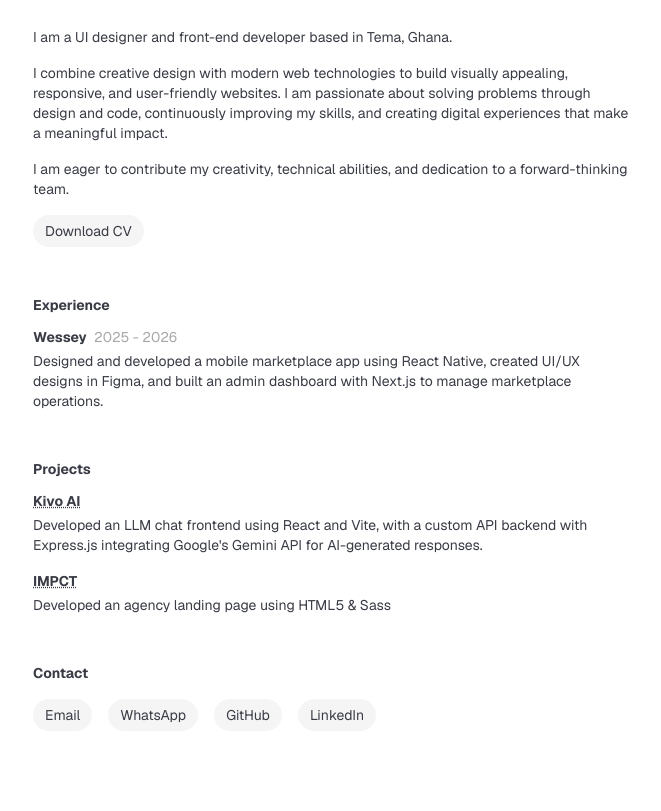
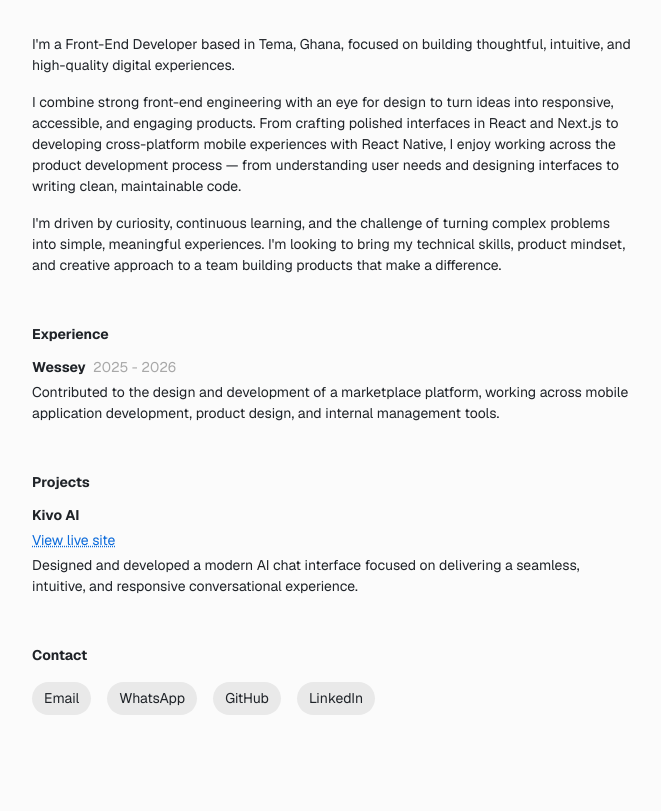
Before and after one commit to nanadua96/portfolio, a plain HTML site: page index.html in a window 1280 px wide. Shown: the part 121-932 px from the top of the page, without its empty margins (308-969 px from the left). Drawn offline with nearby package versions, Linux system fonts and the light colour scheme.

Commit message:
feat: enhance personal introduction and update project details in main content

```diff
--- a/index.html
+++ b/index.html
@@ -1,4 +1,5 @@
 <!doctype html>
+
 <html lang="en">
   <head>
     <meta charset="UTF-8" />
@@ -6,98 +7,83 @@
     <link rel="stylesheet" href="style.css" />
     <title>Nana Dua</title>
   </head>
+
   <body>
     <div class="container">
       <header class="header">
-        <a href="/" class="title logo">Nana Dua</a>
+        <a href="/" class="title-large name">Nana Dua</a>
         <p class="header-copy">
-          <span>
-            I am a UI designer and front-end developer based in Tema,
-            Ghana.</span
+          <span
+            >I'm a Front-End Developer based in Tema, Ghana, focused on building
+            thoughtful, intuitive, and high-quality digital experiences.</span
           >
           <span>
-            I combine creative design with modern web technologies to build
-            visually appealing, responsive, and user-friendly websites. I am
-            passionate about solving problems through design and code,
-            continuously improving my skills, and creating digital experiences
-            that make a meaningful impact.
+            I combine strong front-end engineering with an eye for design to
+            turn ideas into responsive, accessible, and engaging products. From
+            crafting polished interfaces in React and Next.js to developing
+            cross-platform mobile experiences with React Native, I enjoy working
+            across the product development process — from understanding user
+            needs and designing interfaces to writing clean, maintainable code.
           </span>
           <span>
-            I am eager to contribute my creativity, technical abilities, and
-            dedication to a forward-thinking team.</span
-          >
-          <a
-            href="https://pub-023345be739042c79d04b09f624d97e8.r2.dev/nana-dua-cv.pdf"
-            target="_blank"
-            class="button"
-            >Download CV</a
+            I'm driven by curiosity, continuous learning, and the challenge of
+            turning complex problems into simple, meaningful experiences. I'm
+            looking to bring my technical skills, product mindset, and creative
+            approach to a team building products that make a difference.</span
           >
         </p>
       </header>
 
-      <main>
+      <main class="main">
         <!-- Experience -->
-        <section class="projects-wrapper">
-          <h2 class="title2">Experience</h2>
-          <div class="items-wrapper">
-            <div class="project-item">
-              <a href="/" class="title2">
-                <span class="gobe">Wessey</span>
-                <span class="gari">2025 - 2026</span>
-              </a>
+        <section class="section">
+          <h2 class="title-small">Experience</h2>
+          <div class="article-wrapper">
+            <article class="article">
+              <h3 class="title-small">
+                <span class="text-company">Wessey</span>
+                <span class="text-year">2025 - 2026</span>
+              </h3>
               <p>
-                Designed and developed a mobile marketplace app using React
-                Native, created UI/UX designs in Figma, and built an admin
-                dashboard with Next.js to manage marketplace operations.
+                Contributed to the design and development of a marketplace
+                platform, working across mobile application development, product
+                design, and internal management tools.
               </p>
-            </div>
+            </article>
           </div>
         </section>
         <!-- Projects -->
-        <section class="projects-wrapper">
-          <h2 class="title2">Projects</h2>
+        <section class="section">
+          <h2 class="title-small">Projects</h2>
           <div class="items-wrapper">
-            <div class="project-item">
+            <article class="article">
               <a
-                href="https://kivo-web-vqiz.onrender.com"
-                class="title2 project-link"
+                href="https://kivo-web-azure.vercel.app"
+                class="title-small"
                 target="_blank"
-                >Kivo AI</a
               >
+                Kivo AI
+              </a>
+              <a
+                href="https://kivo-web-azure.vercel.app"
+                class="paragragh site-link"
+                target="_blank"
+              >
+                View live site
+              </a>
               <p>
-                Developed an LLM chat frontend using React and Vite, with a
-                custom API backend with Express.js integrating Google's Gemini
-                API for AI-generated responses.
+                Designed and developed a modern AI chat interface focused on
+                delivering a seamless, intuitive, and responsive conversational
+                experience.
               </p>
-            </div>
-            <div class="project-item">
-              <a
-                href="https://fose-landing-page.onrender.com"
-                class="title2 project-link"
-                target="_blank"
-                >IMPCT</a
-              >
-              <p>Developed an agency landing page using HTML5 & Sass</p>
-
-              <!-- <div>
-                <div>
-                  <p>React Native</p>
-                </div>
-                <div>
-                  <p>Expo</p>
-                </div>
-                <div>
-                  <p>Fastify</p>
-                </div>
-              </div> -->
-            </div>
+            </article>
           </div>
         </section>
       </main>
       <!-- Footer -->
-      <footer>
-        <h2 class="title2">Contact</h2>
-        <div class="list">
+      <footer class="footer">
+        <h2 class="title-small">Contact</h2>
+        <div class="links">
           <a href="mailto:nanadua11@outklook.com" class="button">Email</a>
           <a
             href="https://wa.me/233547893355"
--- a/style.css
+++ b/style.css
@@ -1,5 +1,6 @@
 @import url('https://fonts.googleapis.com/css2?family=Geist:ital,wght@0,100..900;1,100..900&display=swap');
 
+@layer base {
   *,
   *::before,
   *::after {
@@ -9,15 +10,21 @@
   }
 
   :root {
-  /* Colors */
-  --background-primary: #ffffff;
-  --content-primary: #393c45;
+    --background-primary: #fbfbfb;
+    --content-primary: #1f2328;
+    --content-secondary: #a8a8a8;
+    --button-background: #e9e9e9;
+    --button-content: var(--content-primary);
+    --link: #0969da;
 
-  /* Sizes */
+    --selection-background: black;
+    --selection-content: white;
+
     --title: calc(18rem / 16);
     --paragraph: calc(14rem / 16);
 
     --4px: calc(4rem / 16);
+    --6px: calc(6rem / 16);
     --8px: calc(8rem / 16);
     --12px: calc(12rem / 16);
     --14px: calc(14rem / 16);
@@ -30,10 +37,14 @@
     --64px: calc(64rem / 16);
     --128px: calc(128rem / 16);
 
-  /* --breakpoint-tablet: calc(1024rem / 16);
-  --breakpoint-mobile: calc(412rem / 16); */
+    --radius-large: calc(999rem / 16);
 
-  --radius-large: calc(999rem / 16);
+    @media (prefers-color-scheme: dark) {
+      --background-primary: #121212;
+      --content-primary: #e4e4e7;
+      --selection-background: blue;
+      --selection-content: white;
+    }
   }
 
   body {
@@ -41,72 +52,114 @@ body {
     color: var(--content-primary);
     display: flex;
     justify-content: center;
-  /* background-color: cadetblue; */
     background-color: var(--background-primary);
     font-family: 'Geist', sans-serif;
     line-height: var(--20px);
-}
-
-@media (prefers-color-scheme: dark) {
-  :root {
-    /* Colors */
-    --background-primary: #121212;
-    --content-primary: #e4e4e7;
-  }
+    line-height: 1.5;
+    -webkit-font-smoothing: antialiased;
   }
 
   a {
     font-family: inherit;
     text-decoration: none;
     color: inherit;
+  }
 
-  /* &:visited {
-    color: red;
-  } */
+  *:not(dialog) {
+    margin: 0;
+  }
+
+  @media (prefers-reduced-motion: no-preference) {
+    html {
+      interpolate-size: allow-keywords;
+    }
+  }
+
+  img,
+  picture,
+  video,
+  canvas,
+  svg {
+    display: block;
+    max-width: 100%;
+  }
+
+  input,
+  button,
+  textarea,
+  select {
+    font: inherit;
+  }
+
+  p,
+  h1,
+  h2,
+  h3,
+  h4,
+  h5,
+  h6 {
+    overflow-wrap: break-word;
+  }
+
+  p {
+    text-wrap: pretty;
+  }
+
+  h1,
+  h2,
+  h3,
+  h4,
+  h5,
+  h6 {
+    text-wrap: balance;
+  }
+
+  ::selection {
+    background-color: var(--selection-background);
+    color: var(--selection-content);
+  }
+}
+
+.container {
+  max-width: calc(760rem / 16);
+  padding: calc(80rem / 16);
+  display: flex;
+  flex-direction: column;
+  gap: var(--48px);
+
+  @media (max-width: 64em) {
+    padding-inline: var(--24px);
+    border-left: 0;
+    /* background-color: greenyellow; */
+  }
+
+  @media (max-width: 25.75em) {
+    padding-inline: var(--16px);
+    max-width: none;
+  }
 }
 
 .header {
   display: flex;
   flex-direction: column;
-  /* gap: 16px; */
-
-  & .button {
-    /* margin-bottom: var(--48px); */
-    align-self: flex-start;
-  }
 }
 
-.logo {
+.name {
   margin-bottom: var(--48px);
 }
 
-.container {
-  max-width: calc(760rem / 16);
-  /* background-color: red; */
-  padding: calc(80rem / 16);
+.header-copy {
   display: flex;
   flex-direction: column;
-  gap: var(--48px);
-  border-left: 1px solid #f5f5f5;
-  border-right: 1px solid #f5f5f5;
-
-  @media (max-width: 64rem) {
-    padding-inline: var(--24px);
-    border-left: 0;
+  gap: var(--16px);
 }
 
-  @media (max-width: 25.75rem) {
-    padding-inline: var(--16px);
-    max-width: none;
-  }
-}
-
-.title {
+.title-large {
   font-size: var(--title);
   font-weight: 700;
 }
 
-.title2 {
+.title-small {
   font-size: var(--paragraph);
   font-weight: 700;
 }
@@ -115,69 +168,61 @@ a {
   font-size: var(--paragraph);
 }
 
-.header-copy {
+.section {
   display: flex;
   flex-direction: column;
-  gap: var(--16px);
-}
-
-section {
-  display: flex;
-  flex-direction: column;
-  /* gap: 16px; */
 
   & h2 {
     margin-bottom: var(--12px);
   }
 }
 
-.projects-wrapper {
-  display: flex;
-  flex-direction: column;
-  /* gap: 16px; */
+.site-link {
+  color: var(--link);
+  text-decoration: underline dotted;
 }
 
-.items-wrapper {
+.article-wrapper {
   display: flex;
   flex-direction: column;
   gap: var(--16px);
 }
 
-.project-item {
+.article {
   display: flex;
   flex-direction: column;
   gap: var(--4px);
 }
 
-.project-link {
+/* .project-link {
   text-decoration: underline dotted;
-}
+} */
 
-.gobe {
+.text-company {
   margin-right: 4px;
 }
 
-.gari {
-  color: #a8a8a8;
+.text-year {
+  color: var(--content-secondary);
   font-weight: 400;
-  text-decoration: none;
+  /* text-decoration: none; */
 }
 
-main {
+.main {
   display: flex;
   flex-direction: column;
   gap: var(--48px);
 }
 
 .button {
-  padding: 6px 12px;
+  padding: var(--6px) var(--12px);
   border-radius: var(--radius-large);
-  /* text-decoration: underline dotted; */
-  background-color: #f5f5f5;
-
-  /* background-color: var(--content-primary);
-  color: var(--background-primary); */
-  transition: background-color 200ms ease;
+  background-color: var(--button-background);
+  transition:
+    background-color 250ms ease,
+    color 250ms ease,
+    transform 200ms ease,
+    box-shadow 250ms ease;
 
   &:hover {
     background-color: var(--content-primary);
@@ -186,35 +231,18 @@ main {
   }
 }
 
-@media (prefers-color-scheme: dark) {
-  .button {
-    background-color: #bfbfbf;
-    color: black;
-
-    /* &:hover {
-      background-color: var(--content-primary);
-      color: var(--background-primary);
-    } */
-  }
-}
-
-.list {
+.links {
   display: flex;
   list-style: none;
   align-items: center;
-  gap: 16px;
+  gap: var(--16px);
 
-  @media (max-width: 25.75rem) {
+  @media (max-width: 25.75em) {
     flex-direction: column;
     align-items: flex-start;
   }
 }
 
-footer h2 {
-  margin-bottom: 16px;
+.footer h2 {
+  margin-bottom: var(--16px);
 }
-
-::selection {
-  background-color: black;
-  color: white;
-}
```
Also changed, not shown: 1 other file. Lines whose indentation alone changed are shown as unchanged.
